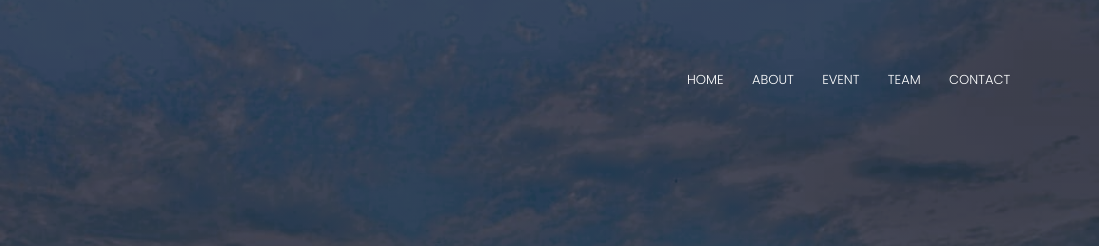
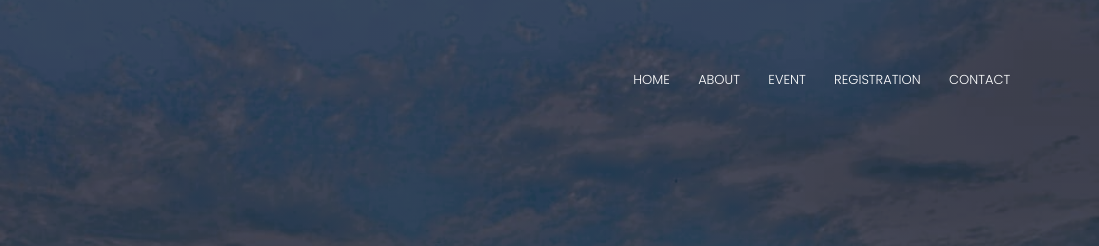
Before and after one commit to Svprasad01/avinya2k22, a plain HTML site: page index.html in a window 1280 px wide. Shown: the top 246 px of the page, 181-1280 px from the left. Drawn offline with Linux system fonts and the light colour scheme.

Commit message:
Update index.html

```diff
--- a/index.html
+++ b/index.html
@@ -21,7 +21,7 @@
             <li><a href="#home">HOME</a></li>
             <li><a href="#about">ABOUT</a></li>
             <li><a href="#event">EVENT</a></li>
-            <li><a href="#team">TEAM</a></li>
+            <li><a href="#registration">REGISTRATION</a></li>
             <li><a href="#contact">CONTACT</a></li>
           </ul>
         </div>
```
